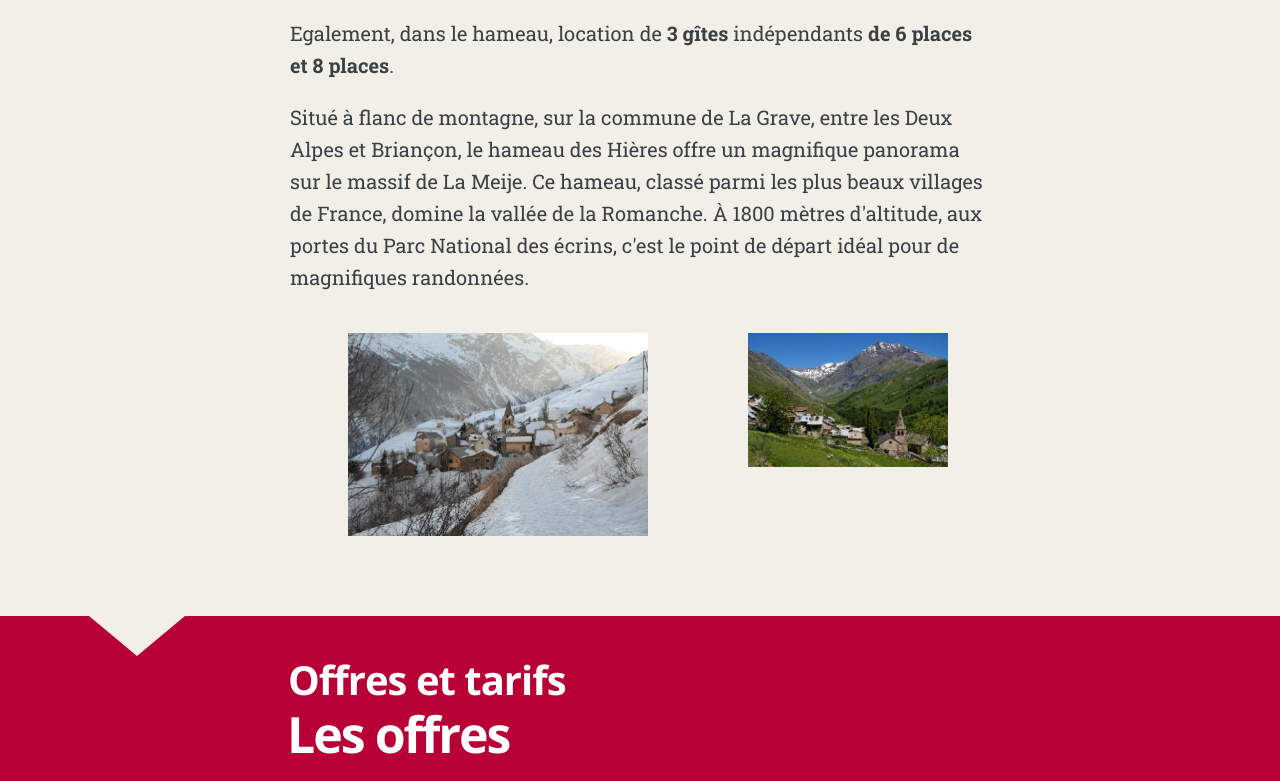
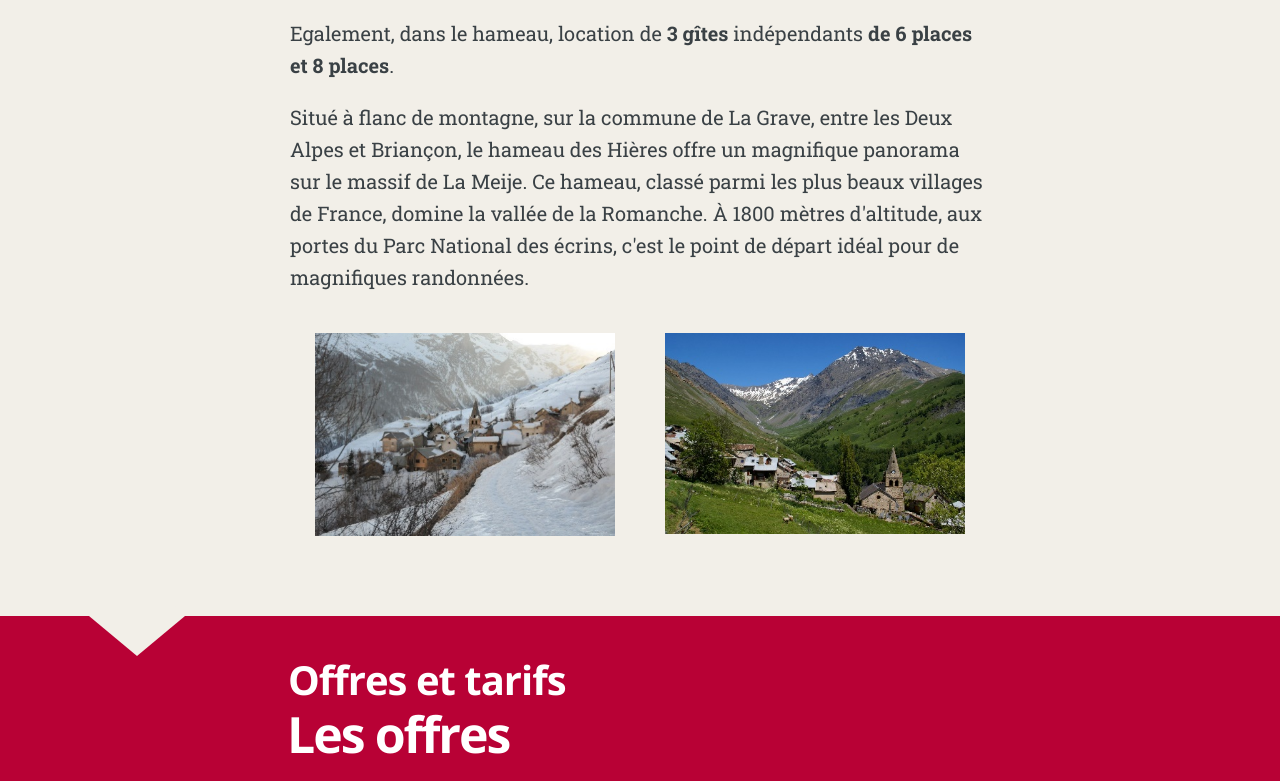
Before and after one commit to e-vanne/e-vanne.github.io, a plain HTML site: page index.html in a window 1280 px wide. Shown: the part 1135-1916 px from the top of the page. Drawn offline with Linux system fonts and the light colour scheme.

Commit message:
update website

```diff
--- a/index.html
+++ b/index.html
@@ -98,7 +98,7 @@
 </figure>
 </th>
 <th><figure>
-    <img src="images/accueil/ete.jpg" width="200"/>
+    <img src="images/accueil/ete.jpg" width="300"/>
 </figure>
 </th>
 </tr>
```
